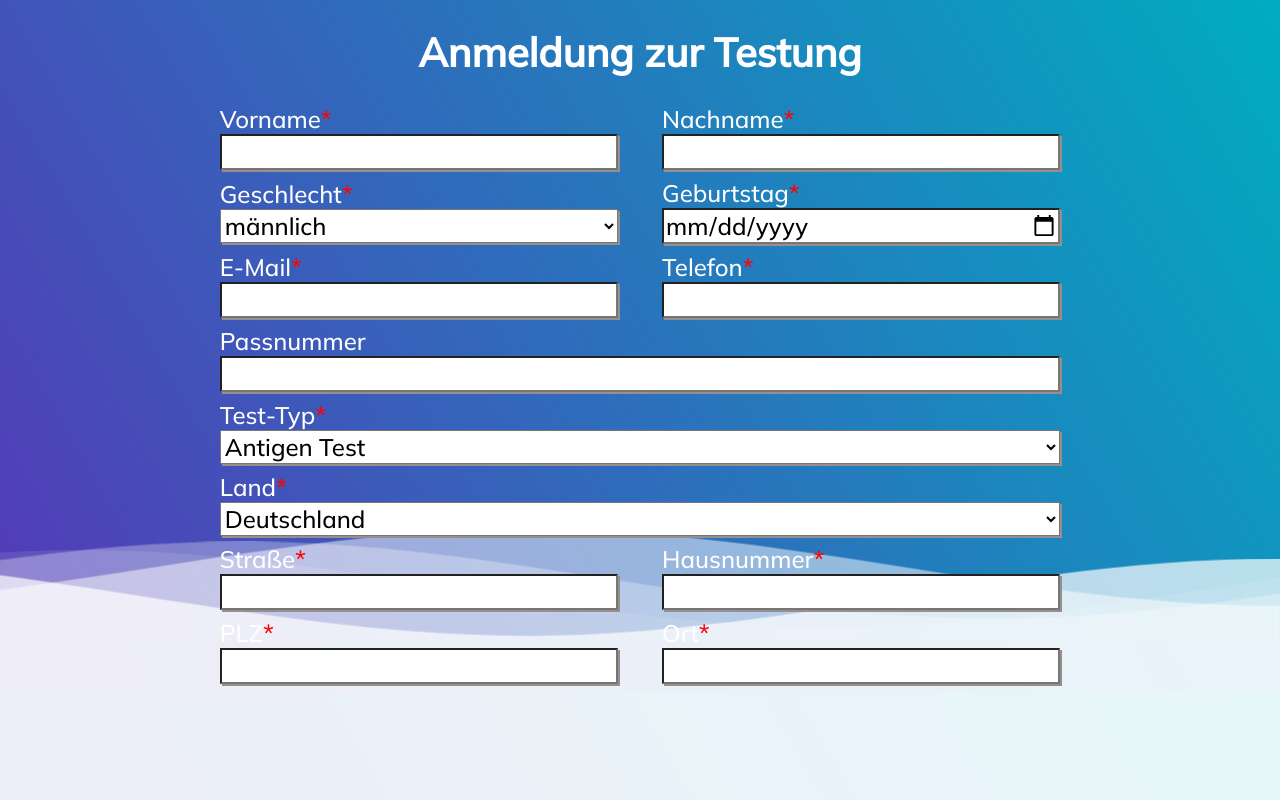
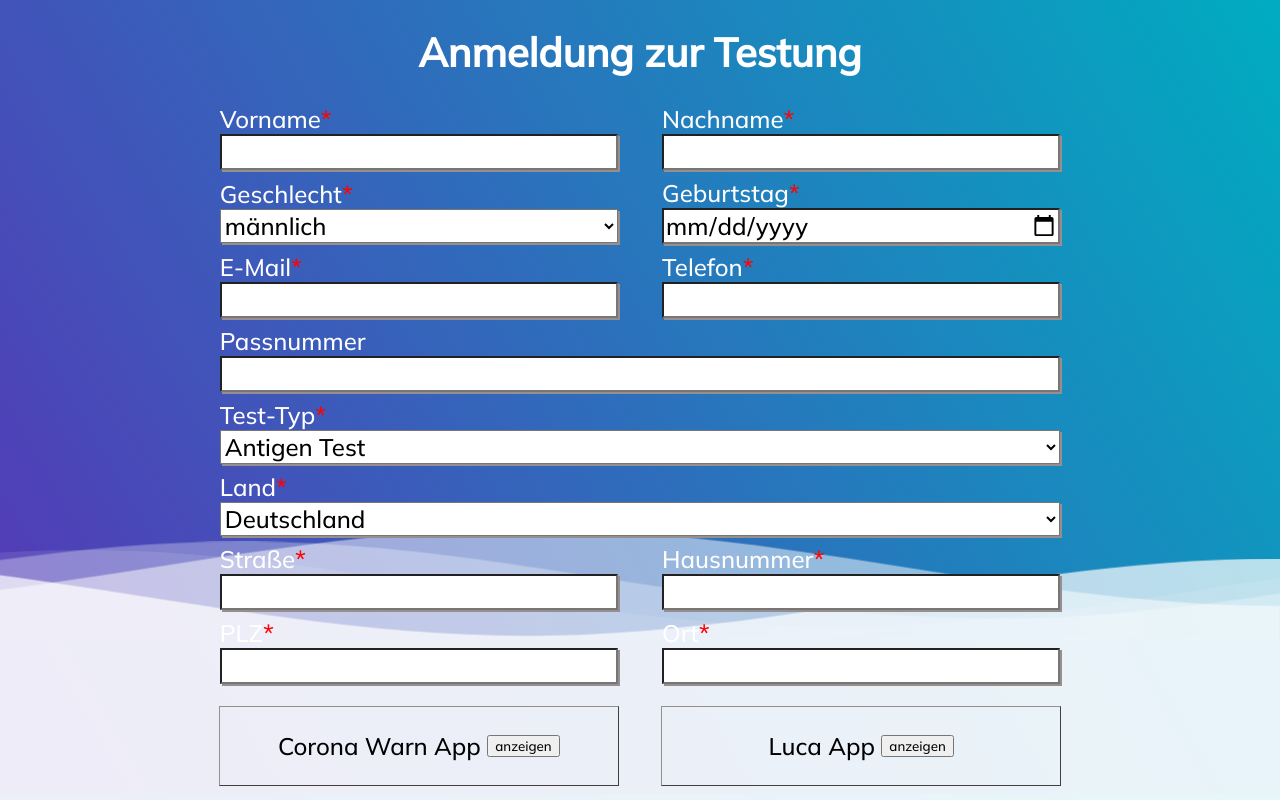
Before and after one commit to MaximilianStockmann/schnelltest-frontend, a Vue app: page / in a window 1280 px wide. Built offline with nearby package versions, Linux system fonts and the light colour scheme.

Commit message:
feature : add app consent forms for corona app and luca app

```diff
--- /dev/null
+++ b/src/components/AppConsentMenu.vue
@@ -0,0 +1,61 @@
+<template>
+	<div class="app-consent-menu">
+		<div class="consent-title-container">
+			<p>{{ props.containerLabel }}</p>
+			<button @click="toggleConsentForm()">anzeigen</button>
+		</div>
+		<div class="consent-form" v-if="coronaAppCond">
+			<label
+				><input type="radio" :name="props.containerLabel" value="1" />Keine Nutzung</label
+			>
+			<label
+				><input type="radio" :name="props.containerLabel" value="2" />Einwilligung zur
+				pseudonymisierten Übermittlung (nicht-namentliche Anzeige) Hiermit erkläre ich mein
+				Einverständnis zum Übermitteln meines Testergebnisses und meines pseudonymen Codes
+				an das Serversystem des RKI, damit ich mein Testergebnis mit der Corona-Warn-App
+				abrufen kann. Das Testergebnis in der App kann hierbei nicht als namentlicher
+				Testnachweis verwendet werden. Die Datenschutzhinweise habe ich zur Kenntnis
+				genommen und bin damit einverstanden.
+			</label>
+			<label
+				><input type="radio" :name="props.containerLabel" value="3" />
+				Einwilligung zur personalisierten Übermittlung (namentlicher Testnachweis) Hiermit
+				erkläre ich mein Einverständnis zum Übermitteln des Testergebnisses und meines
+				pseudonymen Codes an das Serversystem des RKI, damit ich mein Testergebnis mit der
+				Corona-Warn-App abrufen kann. Ich willige außerdem in die Übermittlung meines Namens
+				und Geburtsdatums an die App ein, damit mein Testergebnis in der App als
+				namentlicher Testnachweis angezeigt werden kann. Die Datenschutzhinweise habe ich
+				zur Kenntnis genommen und bin damit einverstanden.
+			</label>
+		</div>
+		<div class="consent-form" v-if="lucaAppCond">
+			<label
+				><input type="checkbox" /> Einwilligung zur pseudonymisierten Übermittlung
+				(nicht-namentliche Anzeige)<br />Hiermit erkläre ich mein Einverständnis zum
+				Übermitteln des Testergebnisses an die LUCA-App.
+			</label>
+		</div>
+	</div>
+</template>
+
+<script setup lang="ts">
+	import {ref} from "vue";
+	const props = defineProps<{
+		containerLabel: string;
+	}>();
+
+	let isShownConsentForm = ref(false);
+
+	let coronaAppCond = ref(false);
+	let lucaAppCond = ref(false);
+
+	function toggleConsentForm(): void {
+		isShownConsentForm.value = !isShownConsentForm.value;
+		coronaAppCond.value = isShownConsentForm.value && props.containerLabel == "Corona Warn App";
+		lucaAppCond.value = isShownConsentForm.value && props.containerLabel == "Luca App";
+	}
+</script>
+
+<style lang="scss">
+	@import "@/styles/components/appConsentMenu.scss";
+</style>
--- a/src/components/ContentArea.vue
+++ b/src/components/ContentArea.vue
@@ -2,6 +2,10 @@
 	<div id="content-area">
 		<h1 class="title">Anmeldung zur Testung</h1>
 		<FillableForm />
+		<div class="consent-menu-container">
+			<AppConsentMenu class="corona-warn" containerLabel="Corona Warn App" />
+			<AppConsentMenu class="luca-app" container-label="Luca App" />
+		</div>
 		<div class="header">
 			<!--Content before waves-->
 			<div class="inner-header flex"></div>
@@ -35,6 +39,7 @@
 
 <script setup lang="ts">
 	import FillableForm from "./FillableForm.vue";
+	import AppConsentMenu from "./AppConsentMenu.vue";
 </script>
 
 <style lang="scss">
--- a/src/components/InputField.vue
+++ b/src/components/InputField.vue
@@ -44,7 +44,8 @@
 					key == 39 ||
 					key == 13 ||
 					key == 9 ||
-					key == 11
+					key == 11 ||
+					key == 43
 				)
 			) {
 				if (event.preventDefault) {
--- /dev/null
+++ b/src/styles/components/appConsentMenu.scss
@@ -0,0 +1,44 @@
+@import '../../styles/global/border.scss';
+@import '../../styles/global/font.scss';
+
+.app-consent-menu {
+  background-color: transparent;
+  margin: auto;
+  margin-top: 5%;
+  width: 90%;
+  @include standard-text(black);
+  @include standard-border();
+}
+
+.consent-title-container{
+  display: flex;
+  flex-direction: row;
+  justify-content: center;
+  align-content: center;
+}
+
+.app-consent-menu div button {
+  height: 60%;
+  margin-top: auto;
+  margin-bottom: auto;
+  margin-left: 0.5vw;
+  font-family: inherit;
+}
+
+.consent-form {
+  display: flex;
+  flex-direction: column;
+  @include small-text(black);
+}
+
+.consent-form label {
+  margin: 1%;
+}
+
+.corona-warn {
+
+}
+
+.luca-app {
+
+}
--- a/src/styles/components/contentArea.scss
+++ b/src/styles/components/contentArea.scss
@@ -7,6 +7,15 @@
 
 body {
   background: linear-gradient(60deg, rgba(84,58,183,1) 0%, rgba(0,172,193,1) 100%);
+}
+
+.consent-menu-container{
+  width: 70%;
+  display : grid;
+  grid-template-columns: 1fr 1fr;
+  grid-template-rows: auto;
+  margin: auto;
+  row-gap: 1vh;
 }
 
 //bad behaviour on resize, fix
--- /dev/null
+++ b/src/styles/global/border.scss
@@ -0,0 +1,3 @@
+@mixin standard-border($type: outset, $color: rgb(151, 142, 142)) {
+  border: 1px $type $color;
+}
--- a/src/styles/global/font.scss
+++ b/src/styles/global/font.scss
@@ -9,8 +9,23 @@
   font-size: calc(16px + 1vh);
 }
 
+@mixin small-text ($color : white) {
+  font-family: "Mulish";
+  color: $color;
+  font-size: calc(10px + 0.8vh);
+}
+
 @mixin header-text {
   font-family: "Mulish";
   color: #FFF;
   font-size: calc(24px + 2vh);
 }
+
+@function set-text-color($color) {
+  @if (lightness( $color ) > 50) {
+    @return $black; // Lighter color, return black
+  }
+  @else {
+    @return $white; // Darker color, return white
+  }
+}
```
